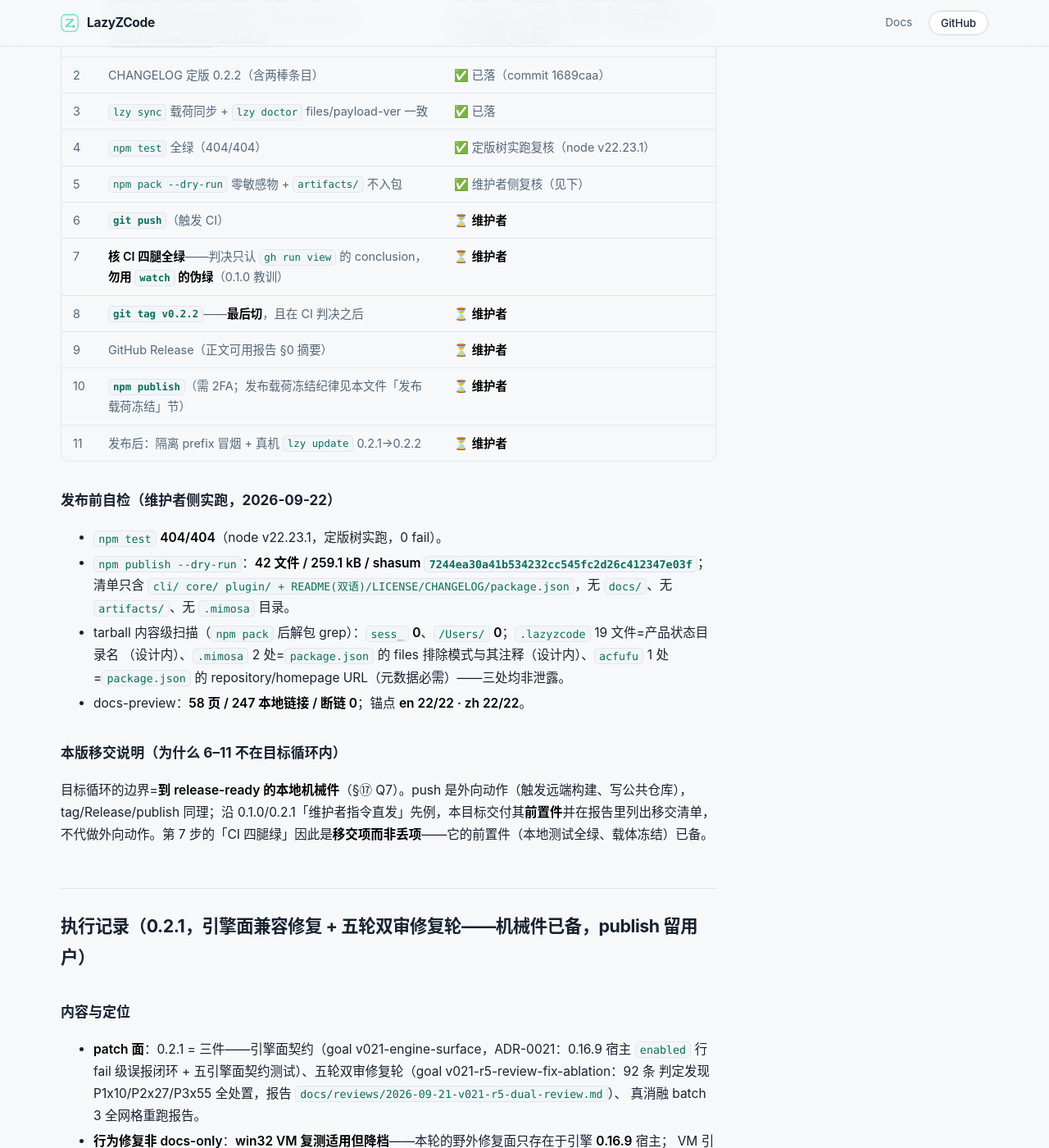
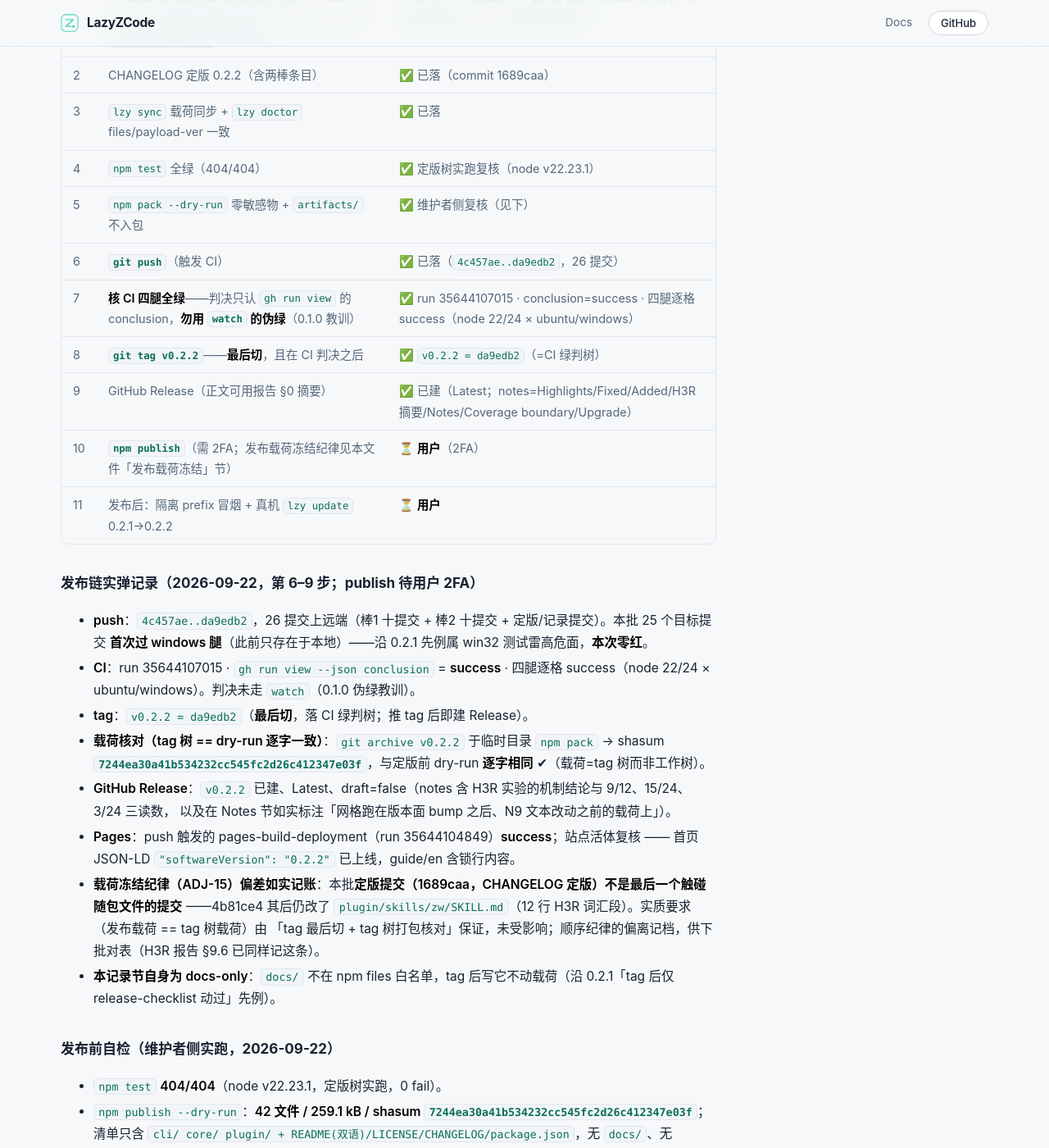
Before and after one commit to Acfufu/lazyzcode, a Jekyll site: the page built from docs/release-checklist.md, in a window 1280 px wide and 1400 px high, scrolled down 21119 px. Shown: the whole window at 82% size. Built offline with Jekyll 4.4.1, drawn with Linux system fonts in a browser that asks for light colours; our own code applies the rules of GitHub Pages for plain Markdown files; some of the changed text lies outside the part shown.

Commit message:
docs(release): the 0.2.2 chain, as it actually ran, through the tag
The stepping table's rows 6-9 move to done with their evidence (run
35644107015's per-leg conclusions, the tag standing on the CI-green tree), and
10-11 stay with the user: npm publish needs 2FA.

Two things the record says rather than smooths over. First, ADJ-15's ordering
rule was not met this batch - the CHANGELOG finalize (1689caa) was not the last
commit to touch a payload file, because 4b81ce4 edited plugin/skills/zw/SKILL.md
twelve lines afterward. The substantive requirement (published payload == tagged
tree payload) is held by tagging last and by the tag-tree pack comparison, which
is recorded here as the shasum 7244ea30... matching the dry-run byte for byte.
Second, the 25 commits that had lived only on this machine met the windows CI
legs for the first time and stayed green - the win32 test-mine family that bit
0.1.0, 0.2.0 and 0.2.1 did not fire here.

Pages deployed from da9edb2 and the live homepage now reads softwareVersion
0.2.2. docs/ is outside the npm files whitelist, so this commit does not move
the payload.

```diff
--- a/docs/release-checklist.md
+++ b/docs/release-checklist.md
@@ -509,12 +509,31 @@ plugin payload). From older versions: manual two-step (`npm i -g lazyzcode
 | 3 | `lzy sync` 载荷同步 + `lzy doctor` files/payload-ver 一致 | ✅ 已落 |
 | 4 | `npm test` 全绿（404/404） | ✅ 定版树实跑复核（node v22.23.1） |
 | 5 | `npm pack --dry-run` 零敏感物 + `artifacts/` 不入包 | ✅ 维护者侧复核（见下） |
-| 6 | **`git push`**（触发 CI） | ⏳ **维护者** |
-| 7 | **核 CI 四腿全绿**——判决只认 `gh run view` 的 conclusion，**勿用 `watch` 的伪绿**（0.1.0 教训） | ⏳ **维护者** |
-| 8 | **`git tag v0.2.2`**——**最后切**，且在 CI 判决之后 | ⏳ **维护者** |
-| 9 | GitHub Release（正文可用报告 §0 摘要） | ⏳ **维护者** |
-| 10 | **`npm publish`**（需 2FA；发布载荷冻结纪律见本文件「发布载荷冻结」节） | ⏳ **维护者** |
-| 11 | 发布后：隔离 prefix 冒烟 + 真机 `lzy update` 0.2.1→0.2.2 | ⏳ **维护者** |
+| 6 | **`git push`**（触发 CI） | ✅ 已落（`4c457ae..da9edb2`，26 提交） |
+| 7 | **核 CI 四腿全绿**——判决只认 `gh run view` 的 conclusion，**勿用 `watch` 的伪绿**（0.1.0 教训） | ✅ run 35644107015 · conclusion=success · 四腿逐格 success（node 22/24 × ubuntu/windows） |
+| 8 | **`git tag v0.2.2`**——**最后切**，且在 CI 判决之后 | ✅ `v0.2.2 = da9edb2`（=CI 绿判树） |
+| 9 | GitHub Release（正文可用报告 §0 摘要） | ✅ 已建（Latest；notes=Highlights/Fixed/Added/H3R 摘要/Notes/Coverage boundary/Upgrade） |
+| 10 | **`npm publish`**（需 2FA；发布载荷冻结纪律见本文件「发布载荷冻结」节） | ⏳ **用户**（2FA） |
+| 11 | 发布后：隔离 prefix 冒烟 + 真机 `lzy update` 0.2.1→0.2.2 | ⏳ **用户** |
+
+### 发布链实弹记录（2026-09-22，第 6–9 步；publish 待用户 2FA）
+
+- **push**：`4c457ae..da9edb2`，26 提交上远端（棒1 十提交 + 棒2 十提交 + 定版/记录提交）。本批 25 个目标提交
+  **首次过 windows 腿**（此前只存在于本地）——沿 0.2.1 先例属 win32 测试雷高危面，**本次零红**。
+- **CI**：run 35644107015 · `gh run view --json conclusion` = **success** · 四腿逐格 success（node 22/24 ×
+  ubuntu/windows）。判决未走 `watch`（0.1.0 伪绿教训）。
+- **tag**：`v0.2.2 = da9edb2`（**最后切**，落 CI 绿判树；推 tag 后即建 Release）。
+- **载荷核对（tag 树 == dry-run 逐字一致）**：`git archive v0.2.2` 于临时目录 `npm pack` → shasum
+  **`7244ea30a41b534232cc545fc2d26c412347e03f`**，与定版前 dry-run **逐字相同** ✔（载荷=tag 树而非工作树）。
+- **GitHub Release**：`v0.2.2` 已建、Latest、draft=false（notes 含 H3R 实验的机制结论与 9/12、15/24、3/24 三读数，
+  以及在 Notes 节如实标注「网格跑在版本面 bump 之后、N9 文本改动之前的载荷上」）。
+- **Pages**：push 触发的 pages-build-deployment（run 35644104849）**success**；站点活体复核 ——
+  首页 JSON-LD `"softwareVersion": "0.2.2"` 已上线，guide/en 含锁行内容。
+- **载荷冻结纪律（ADJ-15）偏差如实记账**：本批**定版提交（1689caa，CHANGELOG 定版）不是最后一个触碰随包文件的提交**
+  ——4b81ce4 其后仍改了 `plugin/skills/zw/SKILL.md`（12 行 H3R 词汇段）。实质要求（发布载荷 == tag 树载荷）由
+  「tag 最后切 + tag 树打包核对」保证，未受影响；顺序纪律的偏离记档，供下批对表（H3R 报告 §9.6 已同样记这条）。
+- **本记录节自身为 docs-only**：`docs/` 不在 npm files 白名单，tag 后写它不动载荷（沿 0.2.1「tag 后仅
+  release-checklist 动过」先例）。
 
 ### 发布前自检（维护者侧实跑，2026-09-22）
 
@@ -526,11 +545,14 @@ plugin payload). From older versions: manual two-step (`npm i -g lazyzcode
   的 repository/homepage URL（元数据必需）——三处均非泄露。
 - docs-preview：**58 页 / 247 本地链接 / 断链 0**；锚点 **en 22/22 · zh 22/22**。
 
-### 本版移交说明（为什么 6–11 不在目标循环内）
+### 本版移交说明（目标循环止于第 5 步；第 6–9 步由维护者指令执行）
 
 目标循环的边界=**到 release-ready 的本地机械件**（§⑰ Q7）。push 是外向动作（触发远端构建、写公共仓库），
 tag/Release/publish 同理；沿 0.1.0/0.2.1「维护者指令直发」先例，本目标交付其**前置件**并在报告里列出移交清单，
 不代做外向动作。第 7 步的「CI 四腿绿」因此是**移交项而非丢项**——它的前置件（本地测试全绿、载体冻结）已备。
+
+这次移交**已由维护者指令执行**：第 6–9 步（push / CI 四腿绿 / tag / Release）按本清单 runbook 实弹完成，
+记录见上节；第 10–11 步（`npm publish` 2FA 与发后核验）留用户。
 
 ## 执行记录（0.2.1，引擎面兼容修复 + 五轮双审修复轮——机械件已备，publish 留用户）
 
```
